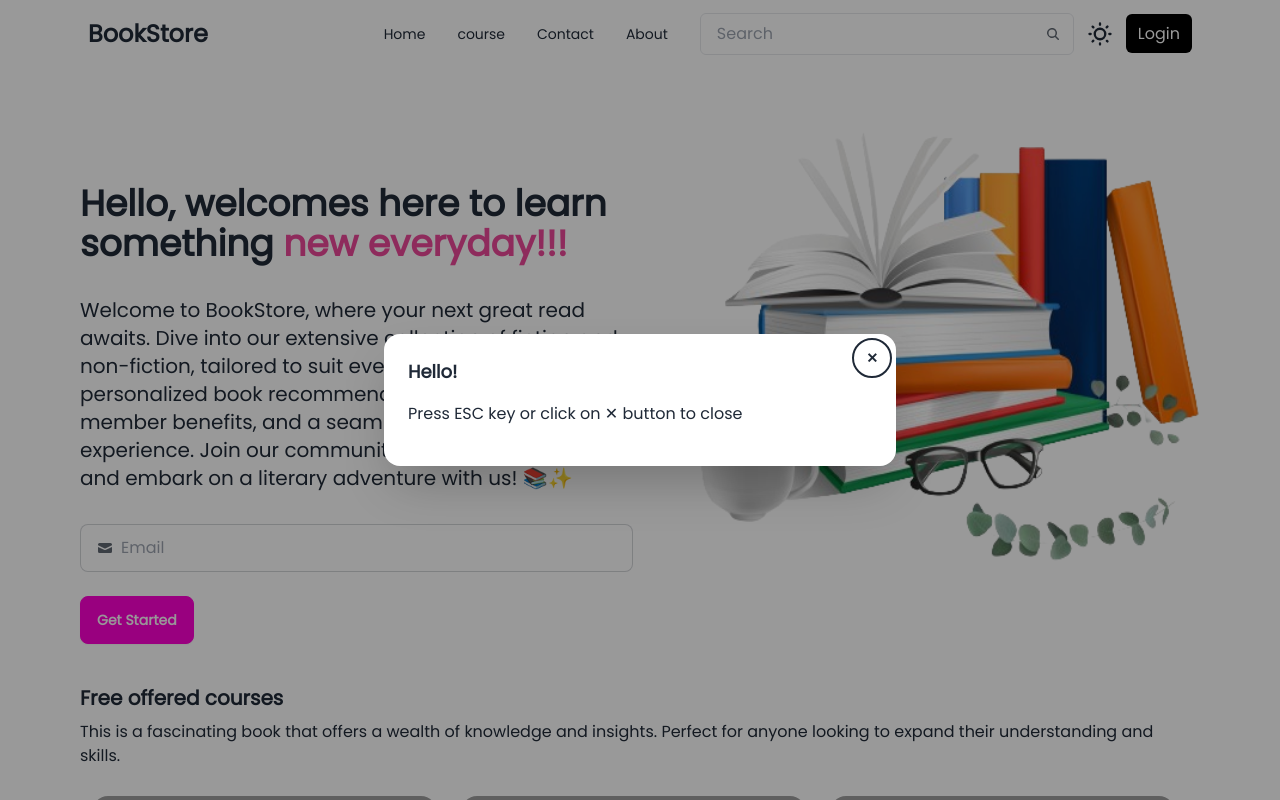
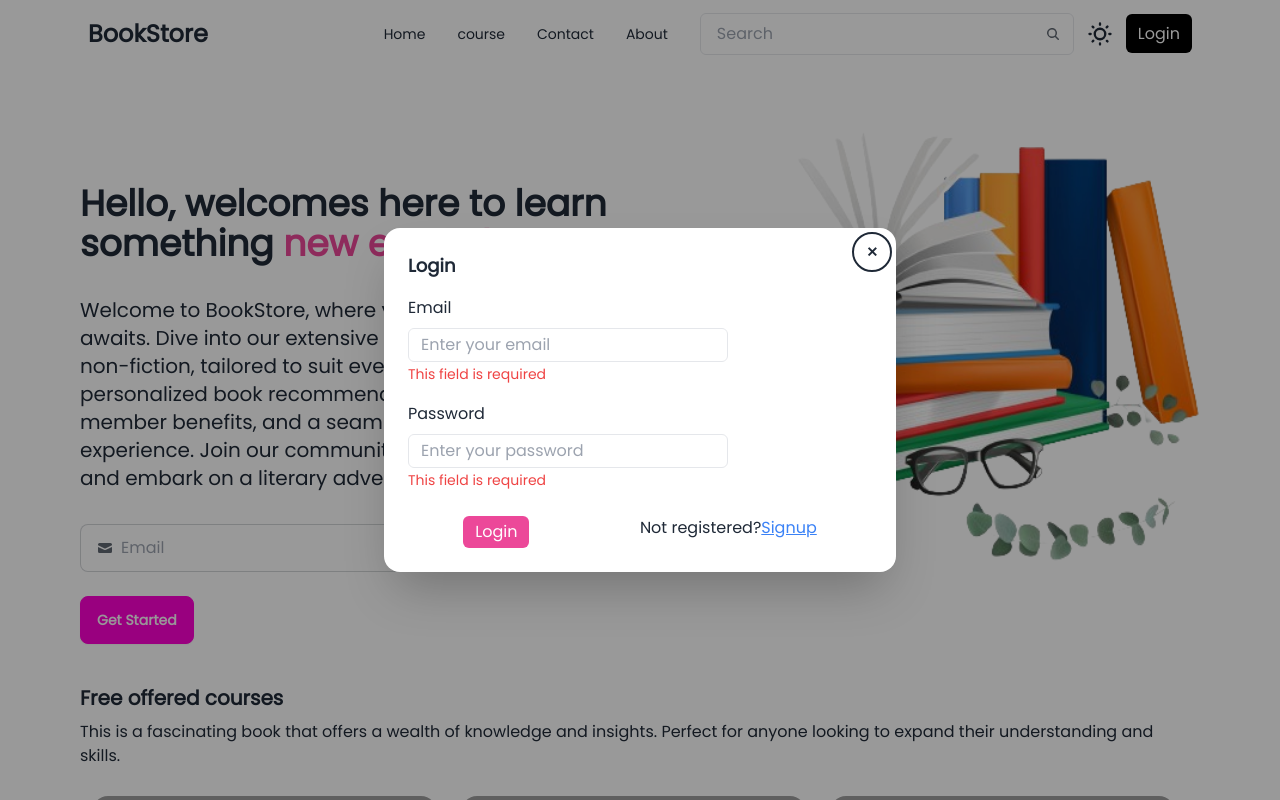
Before and after one commit to vrundanawal/BookStore-App--MERN, a React (Vite) app in the folder FrontEnd/: page / in a window 1280 px wide. Both pictures are taken after a click on the link "Login". Shown: the top 800 px of the page. Built offline with nearby package versions, Linux system fonts and the light colour scheme; grey boxes are pictures that could not be loaded.

Commit message:
login component setup

```diff
--- a/FrontEnd/src/components/Login.jsx
+++ b/FrontEnd/src/components/Login.jsx
@@ -3,18 +3,61 @@
 const Login = () => {
   return (
     <>
+      <div>
         <dialog id="my_modal_3" className="modal">
           <div className="modal-box">
             <form method="dialog">
-            {/* if there is a button in form, it will close the modal */}
               <button className="btn btn-sm btn-circle btn-ghost absolute right-2 top-2">
                 ✕
               </button>
+              <h3 className="font-bold text-lg">Login</h3>
+              {/* Email */}
+              <div className="mt-4 space-y-2">
+                <span>Email</span>
+                <br />
+                <input
+                  type="email"
+                  placeholder="Enter your email"
+                  className="w-80 px-3 py-1 border rounded-md outline-none"
+                />
+                <br />
+
+                <span className="text-sm text-red-500">
+                  This field is required
+                </span>
+              </div>
+              {/* password */}
+              <div className="mt-4 space-y-2">
+                <span>Password</span>
+                <br />
+                <input
+                  type="password"
+                  placeholder="Enter your password"
+                  className="w-80 px-3 py-1 border rounded-md outline-none"
+                />
+                <br />
+
+                <span className="text-sm text-red-500">
+                  This field is required
+                </span>
+              </div>
+
+              {/* Button */}
+              <div className="flex justify-around mt-6">
+                <button className="bg-pink-500 text-white rounded-md px-3 py-1 hover:bg-pink-700 duration-200">
+                  Login
+                </button>
+                <p>
+                  Not registered?
+                  <span className="underline text-blue-500 cursor-pointer">
+                    Signup
+                  </span>
+                </p>
+              </div>
             </form>
-          <h3 className="font-bold text-lg">Hello!</h3>
-          <p className="py-4">Press ESC key or click on ✕ button to close</p>
           </div>
         </dialog>
+      </div>
     </>
   );
 };
```
Lines whose indentation alone changed are shown as unchanged.
